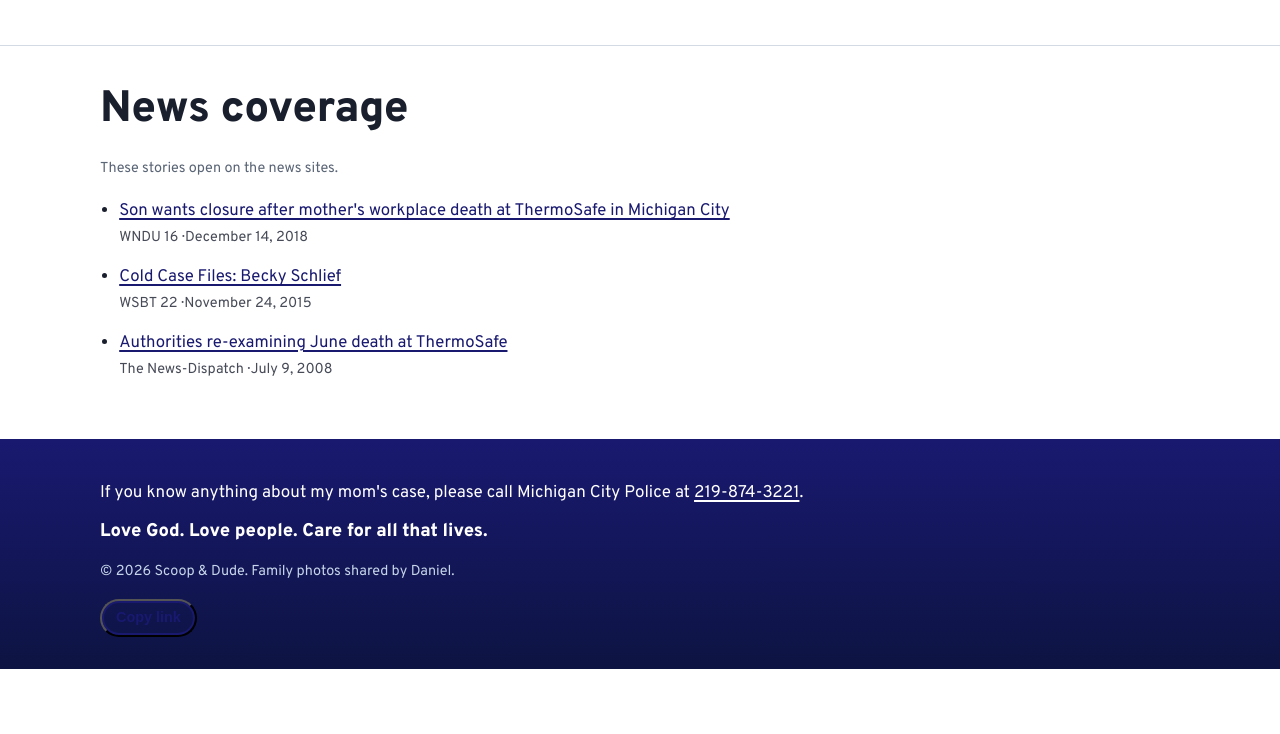
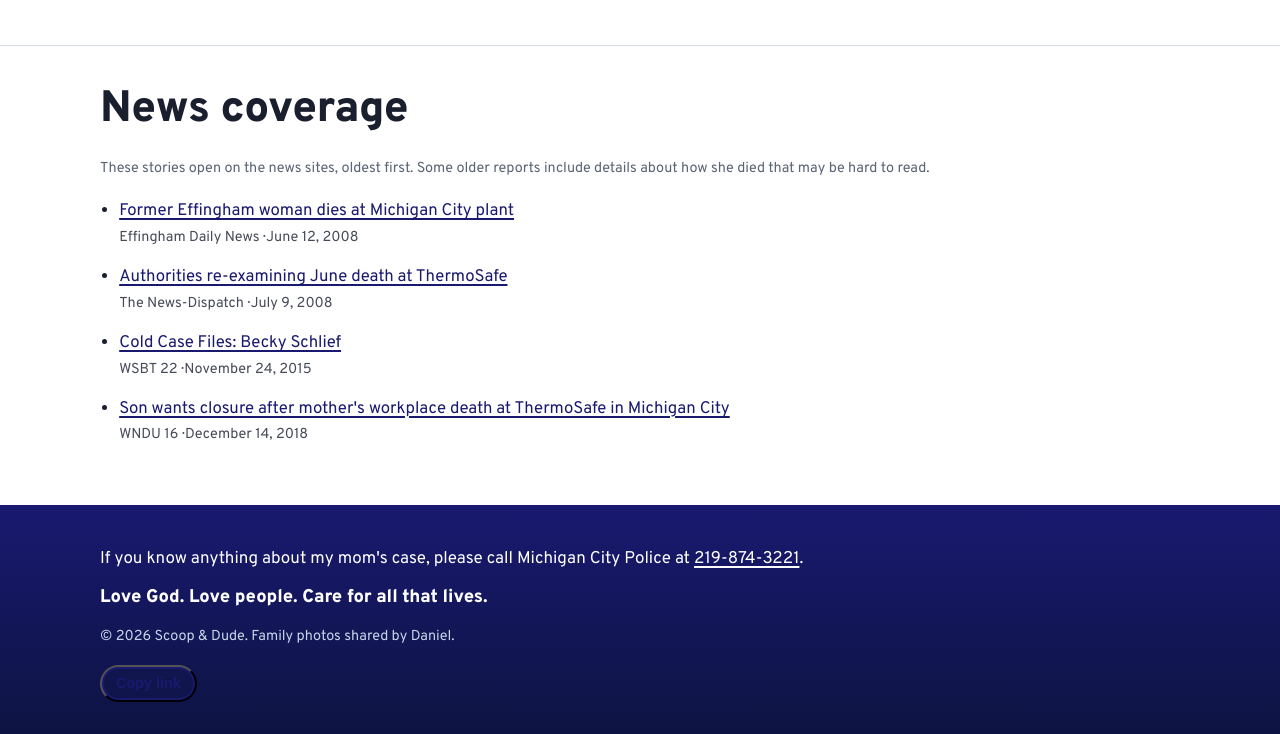
Before and after one commit to ScoopAndDude/kindling, a website: page public/rebecca-schlief/index.html in a window 1280 px wide. Shown: the part 1511-2245 px from the top of the page. Before the commit the page ends 2180 px from the top, so only its background shows below. Drawn offline with Linux system fonts and the light colour scheme.

Commit message:
Memorial: list all verified news coverage chronologically

```diff
--- a/public/rebecca-schlief/index.html
+++ b/public/rebecca-schlief/index.html
@@ -113,11 +113,12 @@
 <section class="news" id="news" aria-labelledby="news-h">
   <div class="wrap">
     <h2 id="news-h">News coverage</h2>
-    <p class="small">These stories open on the news sites.</p>
+    <p class="small">These stories open on the news sites, oldest first. Some older reports include details about how she died that may be hard to read.</p>
     <ul>
+      <li><a href="https://www.effinghamdailynews.com/woman-dies-in-industrial-accident/article_571edfc5-12e8-56ec-8fc7-0528879114ba.html">Former Effingham woman dies at Michigan City plant</a><span class="src">Effingham Daily News &middot; June 12, 2008</span></li>
+      <li><a href="https://www.lpheralddispatch.com/news/local/authorities-re-examining-june-death-at-thermosafe/article_b6d078b6-9a3a-5529-83a6-a915cc039735.html">Authorities re-examining June death at ThermoSafe</a><span class="src">The News-Dispatch &middot; July 9, 2008</span></li>
+      <li><a href="https://wsbt.com/news/local/cold-case-files-was-a-michigan-city-womans-death-an-accident-or-murder">Cold Case Files: Becky Schlief</a><span class="src">WSBT 22 &middot; November 24, 2015</span></li>
       <li><a href="https://www.wndu.com/content/news/Son-wants-closure-after-mothers-workplace-death-at-ThermoSafe-in-Michigan-City-502815631.html">Son wants closure after mother's workplace death at ThermoSafe in Michigan City</a><span class="src">WNDU 16 &middot; December 14, 2018</span></li>
-      <li><a href="https://wsbt.com/news/local/cold-case-files-was-a-michigan-city-womans-death-an-accident-or-murder">Cold Case Files: Becky Schlief</a><span class="src">WSBT 22 &middot; November 24, 2015</span></li>
-      <li><a href="https://www.lpheralddispatch.com/news/local/authorities-re-examining-june-death-at-thermosafe/article_b6d078b6-9a3a-5529-83a6-a915cc039735.html">Authorities re-examining June death at ThermoSafe</a><span class="src">The News-Dispatch &middot; July 9, 2008</span></li>
     </ul>
   </div>
 </section>
```
